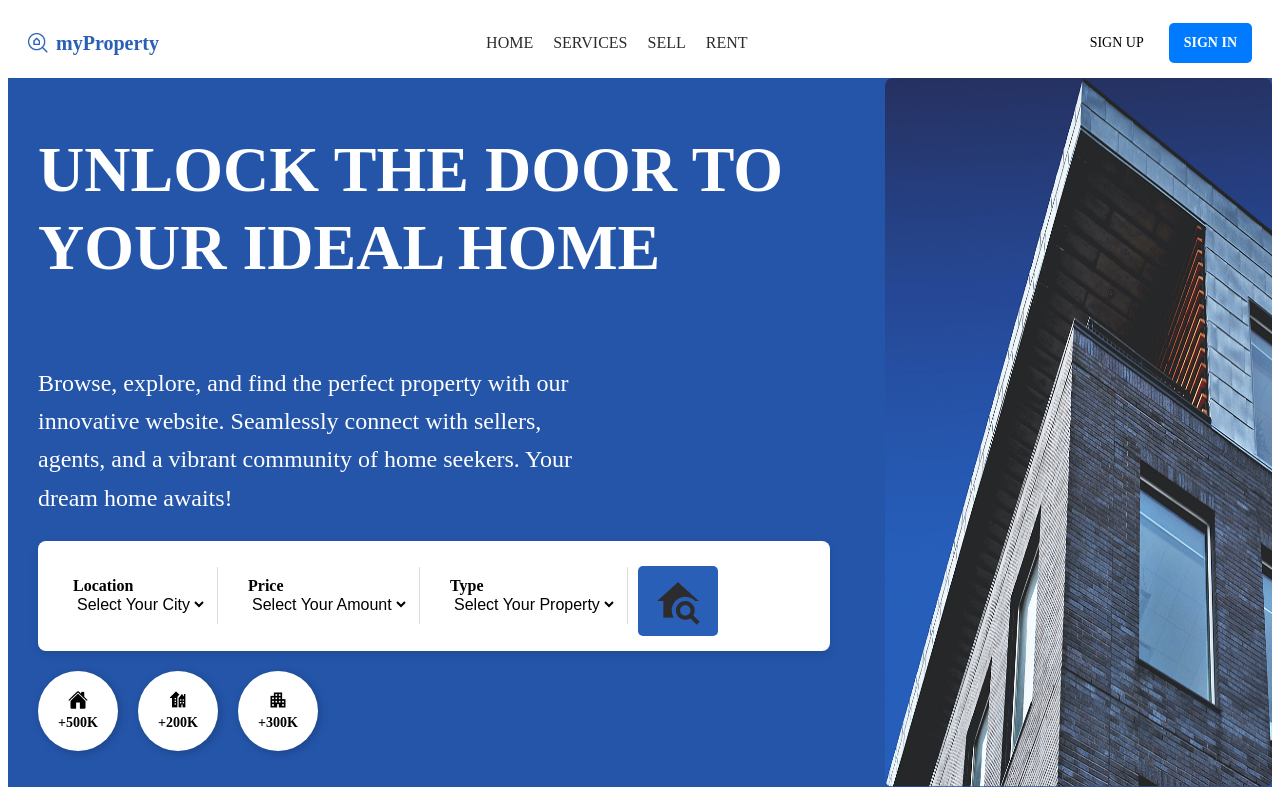
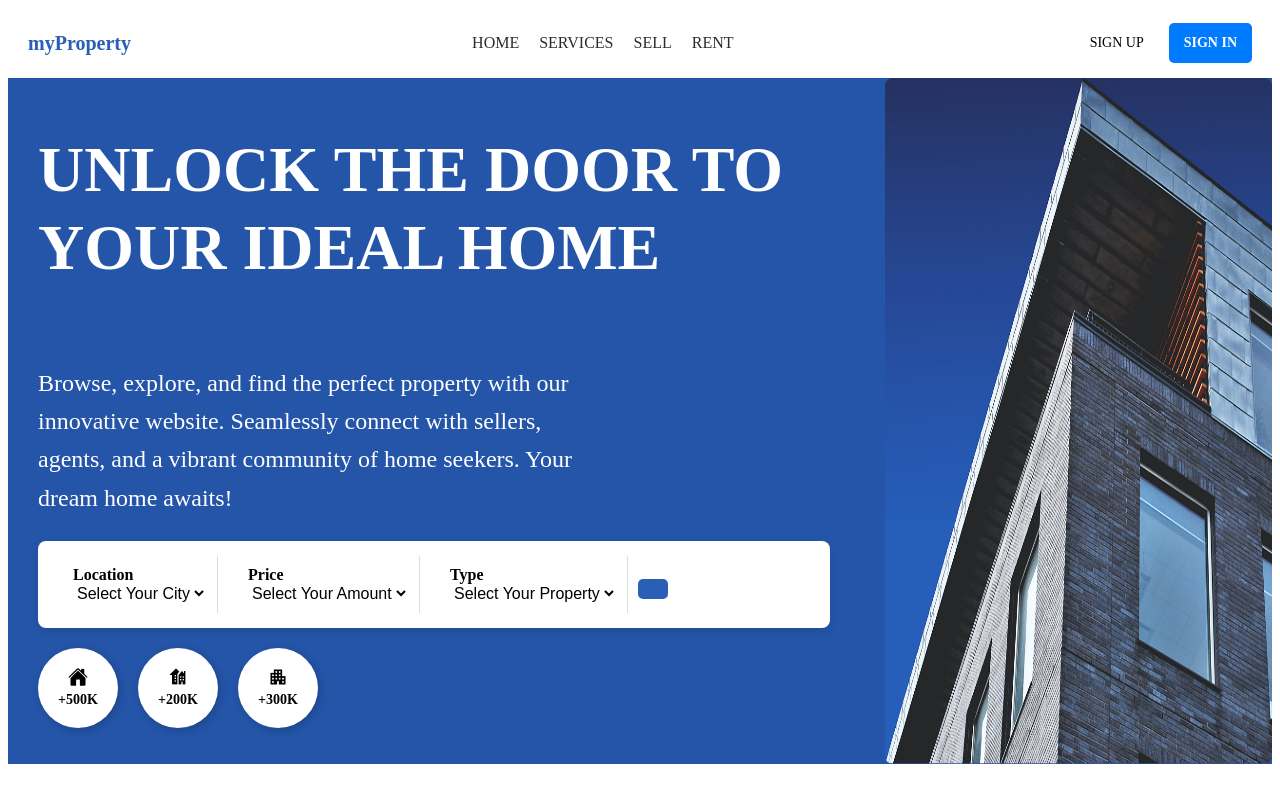
Before and after one commit to Tejasriram944/test-templates, a plain HTML site: page index.html in a window 1280 px wide. Shown: the top 800 px of the page. Drawn offline with Linux system fonts and the light colour scheme.

Commit message:
commented selection

```diff
--- a/index.html
+++ b/index.html
@@ -9,7 +9,7 @@
   <body>
     <header class="header">
       <div class="logo2">
-        <img src="./assets/myproperty.png" alt="Search" />
+        <!-- <img src="./assets/myproperty.png" alt="Search" /> -->
         <span>myProperty</span>
       </div>
       <div class="hamburger" onclick="toggleNav()">
@@ -68,7 +68,7 @@
               </select>
             </div>
             <button class="search-button">
-              <img src="./assets/mdi_home-search.png" alt="home-search" />
+              <!-- <img src="./assets/mdi_home-search.png" alt="home-search" /> -->
             </button>
           </div>
           <div class="count_container">
```
